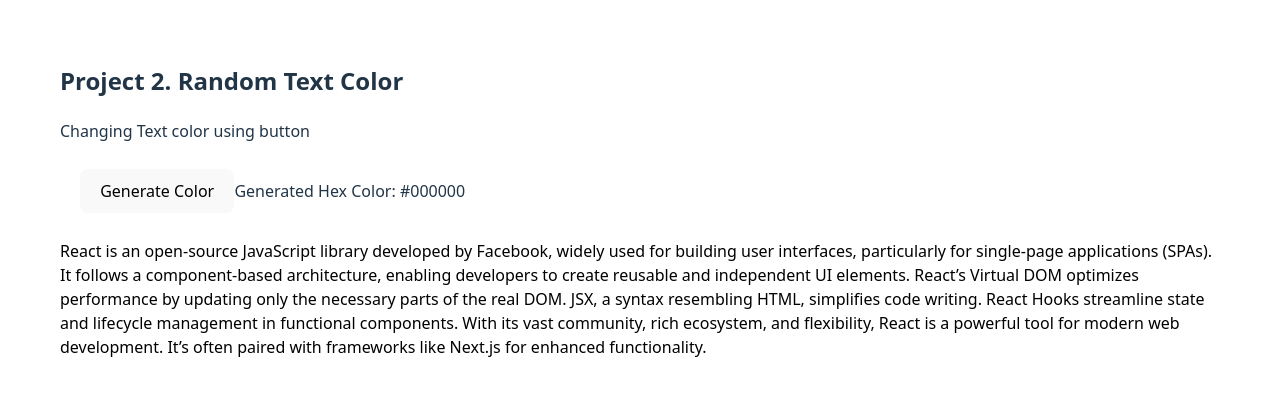
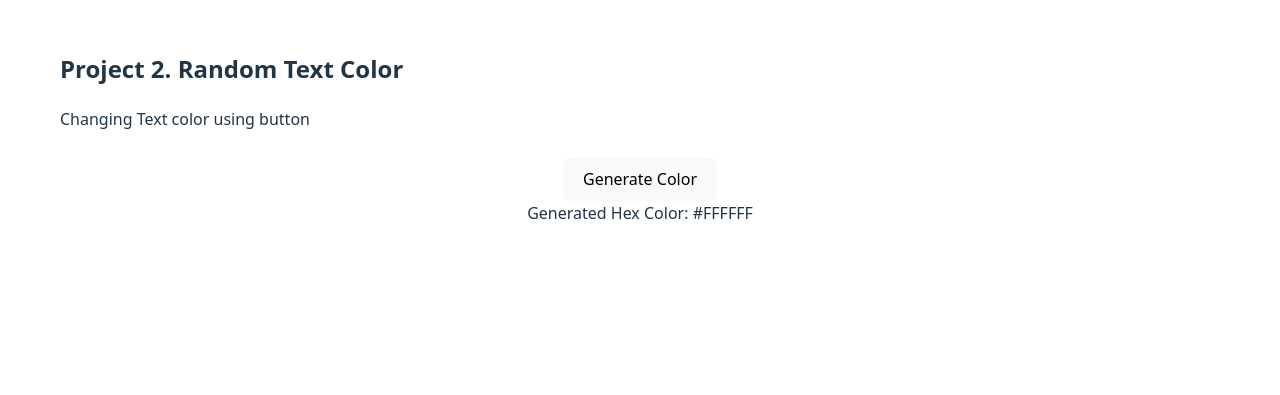
Before and after one commit to onurdoker/ReactProjects, a React (Vite) app: page /project2 in a window 1280 px wide. Shown: the part 191-586 px from the top of the page. Built offline with nearby package versions, Linux system fonts and the light colour scheme.

Commit message:
Project2

```diff
--- a/src/assets/components/BackgroundColor/ColorRegenerator.jsx
+++ b/src/assets/components/BackgroundColor/ColorRegenerator.jsx
@@ -2,17 +2,23 @@ import {useState} from "react";
 import Text from "./Text.jsx";
 
 const ColorRegenerator = () => {
-  const [hexColor, setHexColor] = useState ("#000000");
+  const [hexColor, setHexColor] = useState ("#FFFFFF");
 
   const handleHexColorRegeneration = () => {
     const randomHexColor = Math.floor (Math.random () * 16777215).
-        toString (16);
+        toString (16).
+        toUpperCase ();
     setHexColor ("#" + randomHexColor);
   };
 
   return (
       <>
-        <div>
+        <div
+            style={{
+              display: "flex",
+              flexDirection: "column",
+              alignItems: "center",
+            }}>
           <button onClick={handleHexColorRegeneration}>Generate Color</button>
           Generated Hex Color: {hexColor}
         </div>
--- /dev/null
+++ b/src/assets/components/BackgroundColor/Project2.module.css
@@ -0,0 +1,3 @@
+.body {
+  text-align: justify;
+}
--- a/src/assets/components/BackgroundColor/Text.jsx
+++ b/src/assets/components/BackgroundColor/Text.jsx
@@ -3,6 +3,7 @@ const Text = ({color}) => {
       <p
           style={{
             color: color,
+            textAlign: "justify",
           }}>
         React is an open-source JavaScript library developed by Facebook, widely used for building user interfaces, particularly
         for single-page applications (SPAs). It follows a component-based architecture, enabling developers to create reusable and
--- a/src/assets/pages/Project2.jsx
+++ b/src/assets/pages/Project2.jsx
@@ -1,9 +1,10 @@
+import css from "../components/BackgroundColor/Project2.module.css";
 import ColorRegenerator from "../components/BackgroundColor/ColorRegenerator.jsx";
 
 const Project2 = () => {
 
   return (
-      <div>
+      <div className={css.body}>
         <h2>Project 2. Random Text Color</h2>
         <p>
           Changing Text color using button
```
